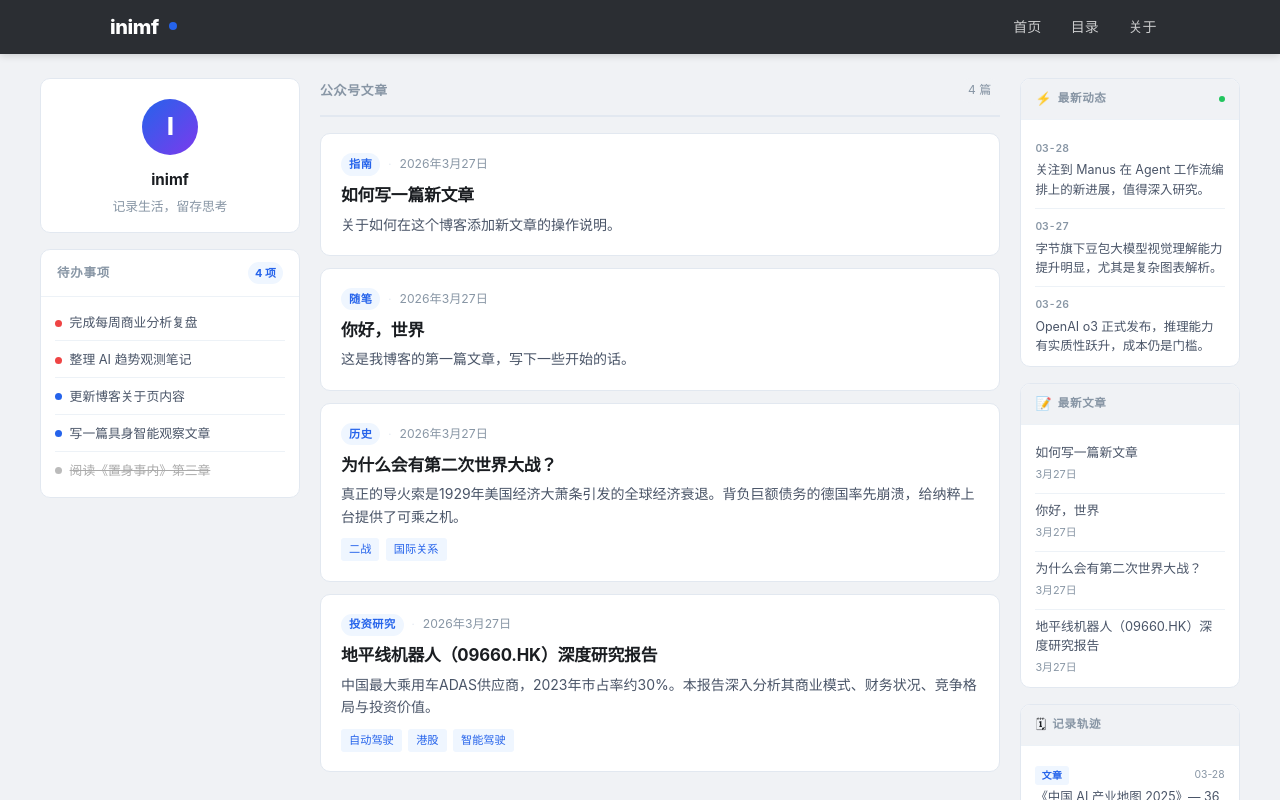
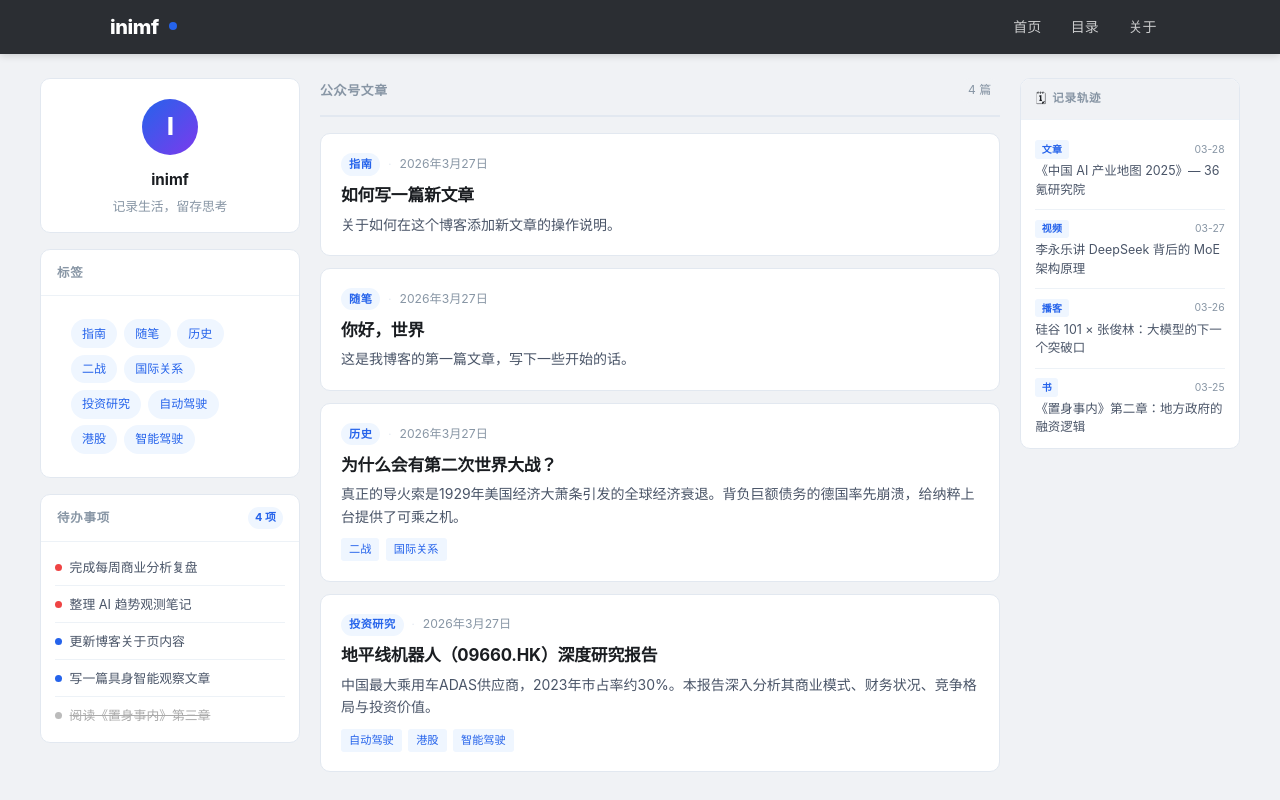
Before and after one commit to web1286/inimf-blog, a Next.js app: page / in a window 1280 px wide. Shown: the top 800 px of the page. Built offline with nearby package versions, Linux system fonts and the light colour scheme.

Commit message:
✨ feat: 左侧作者→标签云→待办；右侧只保留记录轨迹

```diff
--- a/components/Layout.tsx
+++ b/components/Layout.tsx
@@ -21,20 +21,13 @@ interface LayoutProps {
   hideSidebar?: boolean
 }
 
-// 待办事项数据（可手动维护，以后可以接 API）
+// 待办事项（可手动维护）
 const TODO_ITEMS = [
   { id: 1, text: '完成每周商业分析复盘', done: false, priority: 'high' },
   { id: 2, text: '整理 AI 趋势观测笔记', done: false, priority: 'high' },
   { id: 3, text: '更新博客关于页内容', done: false, priority: 'normal' },
   { id: 4, text: '阅读《置身事内》第三章', done: true, priority: 'normal' },
   { id: 5, text: '写一篇具身智能观察文章', done: false, priority: 'normal' },
-]
-
-// 最新动态（简讯，短思考，可手动维护）
-const UPDATES = [
-  { date: '03-28', text: '关注到 Manus 在 Agent 工作流编排上的新进展，值得深入研究。' },
-  { date: '03-27', text: '字节旗下豆包大模型视觉理解能力提升明显，尤其是复杂图表解析。' },
-  { date: '03-26', text: 'OpenAI o3 正式发布，推理能力有实质性跃升，成本仍是门槛。' },
 ]
 
 // 记录轨迹（今日看了什么，可手动维护）
@@ -48,10 +41,14 @@ const TRACKS = [
 export default function Layout({ children, title, description, posts = [], hideSidebar }: LayoutProps) {
   const pageTitle = title ? `${title} - ${config.title}` : config.title
   const pageDesc = description || config.description
-  const recentPosts = posts.slice(0, 5)
   const avatarLetter = (config.author || 'I').charAt(0).toUpperCase()
   const pendingTodos = TODO_ITEMS.filter(t => !t.done)
   const doneTodos = TODO_ITEMS.filter(t => t.done)
+
+  // 收集所有标签（去重）
+  const allTags = Array.from(
+    new Set(posts.flatMap(p => p.tags || []))
+  )
 
   return (
     <>
@@ -88,6 +85,7 @@ export default function Layout({ children, title, description, posts = [], hideS
         {/* ===== 左侧边栏 ===== */}
         {!hideSidebar && (
           <aside className="site-sidebar">
+
             {/* 作者卡片 */}
             <div className="sidebar-card">
               <div className="author-card">
@@ -96,6 +94,22 @@ export default function Layout({ children, title, description, posts = [], hideS
                 <div className="author-bio">{config.description}</div>
               </div>
             </div>
+
+            {/* 标签云 */}
+            {allTags.length > 0 && (
+              <div className="sidebar-card">
+                <div className="sidebar-card-header">
+                  <span className="sidebar-card-title">标签</span>
+                </div>
+                <div className="sidebar-card-body">
+                  <div className="tag-cloud">
+                    {allTags.map(tag => (
+                      <span key={tag} className="tag-cloud-item">{tag}</span>
+                    ))}
+                  </div>
+                </div>
+              </div>
+            )}
 
             {/* 待办事项 */}
             <div className="sidebar-card">
@@ -120,6 +134,7 @@ export default function Layout({ children, title, description, posts = [], hideS
                 </ul>
               </div>
             </div>
+
           </aside>
         )}
 
@@ -128,56 +143,9 @@ export default function Layout({ children, title, description, posts = [], hideS
           {children}
         </main>
 
-        {/* ===== 右侧三个独立模块 ===== */}
+        {/* ===== 右侧：记录轨迹 ===== */}
         {!hideSidebar && (
           <aside className="site-right-rail">
-
-            {/* 模块一：最新动态 */}
-            <div className="rail-card">
-              <div className="rail-card-header">
-                <span className="rail-card-icon">⚡</span>
-                <span className="rail-card-title">最新动态</span>
-                <span className="rail-live-dot" />
-              </div>
-              <div className="rail-card-body">
-                <ul className="updates-list">
-                  {UPDATES.map((u, i) => (
-                    <li key={i} className="update-item">
-                      <span className="update-date">{u.date}</span>
-                      <span className="update-text">{u.text}</span>
-                    </li>
-                  ))}
-                </ul>
-              </div>
-            </div>
-
-            {/* 模块二：最新文章（公众号主线） */}
-            <div className="rail-card">
-              <div className="rail-card-header">
-                <span className="rail-card-icon">📝</span>
-                <span className="rail-card-title">最新文章</span>
-              </div>
-              <div className="rail-card-body">
-                {recentPosts.length > 0 ? (
-                  <ul className="rail-post-list">
-                    {recentPosts.map(post => (
-                      <li key={post.slug} className="rail-post-item">
-                        <Link href={`/posts/${post.slug}`} className="rail-post-link">
-                          {post.title}
-                        </Link>
-                        <span className="rail-post-date">
-                          {format(new Date(post.date), 'M月d日', { locale: zhCN })}
-                        </span>
-                      </li>
-                    ))}
-                  </ul>
-                ) : (
-                  <p className="rail-empty">暂无文章</p>
-                )}
-              </div>
-            </div>
-
-            {/* 模块三：记录轨迹 */}
             <div className="rail-card">
               <div className="rail-card-header">
                 <span className="rail-card-icon">🗓</span>
@@ -197,9 +165,9 @@ export default function Layout({ children, title, description, posts = [], hideS
                 </ul>
               </div>
             </div>
-
           </aside>
         )}
+
       </div>
 
       {/* 页脚 */}
```
